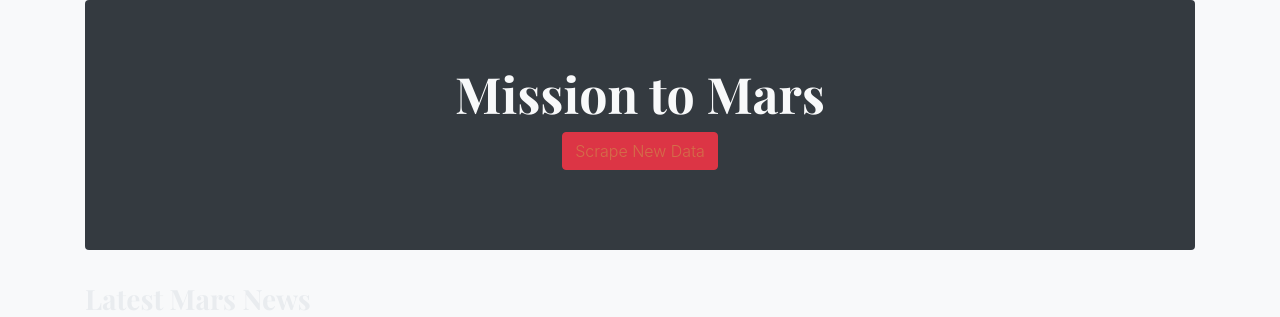
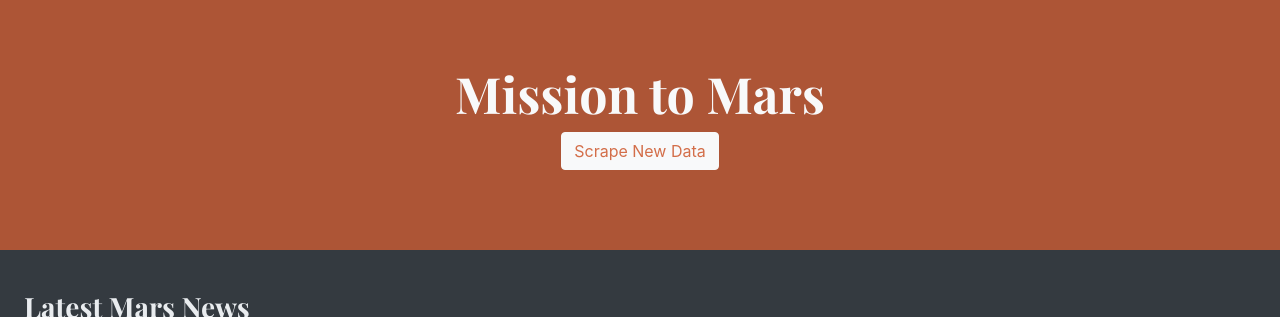
Before and after one commit to neha-nayeem/web-scraping-challenge, a Flask app: template Mission_to_Mars/templates/data.html in a window 1280 px wide. Shown: the top 317 px of the page. Run offline with Flask 2, Linux system fonts and the light colour scheme; the template is opened without the code that fills it, so the values that code supplies are empty; some libraries are stand-ins or nearby versions.

Commit message:
Cleaned up HTML files

```diff
--- a/Mission_to_Mars/templates/data.html
+++ b/Mission_to_Mars/templates/data.html
@@ -5,11 +5,6 @@
     <meta charset="UTF-8">
     <!-- bootstrap's responsive meta tag -->
     <meta name="viewport" content="width=device-width, initial-scale=1, shrink-to-fit=no">
-
-    <!-- Disable caching to use updated CSS file -->
-    <meta http-equiv="Cache-Control" content="no-cache, no-store, must-revalidate" />
-    <meta http-equiv="Pragma" content="no-cache" />
-    <meta http-equiv="Expires" content="0" />
 
     <title>Mission to Mars</title>
 
@@ -25,45 +20,45 @@
 
 </head>
 
-<body class="bg-light">
-    <div class="container">
-        <div class="jumbotron jumbotron-fluid rounded text-center bg-dark">
+<body class="bg-dark">
+    <div class="container-fluid p-0">
+        <div class="jumbotron jumbotron-fluid m-0 text-center bg-mars-red">
             <h1 class="text-light header-font">Mission to Mars</h1>
-            <p><a class="btn btn-danger btn-md font-weight-light" href="/scrape" role="button">Scrape New Data</a></p>
+            <p><a class="btn btn-light btn-md" href="/scrape" role="button">Scrape New Data</a></p>
         </div>
 
-        <div class="row my-3">
+        <div class="row px-4 pt-4 mt-3">
             <div class="col-12">
-                <h3 class="mini-header-font">Latest Mars News</h3>
+                <h3 class="mini-header-font mb-3">Latest Mars News</h3>
                 <h5 class="headline">{{ info.news_title }}</h5>
                 <p class="font-weight-light">{{ info.news_para }}</p>
             </div>
         </div>
 
-        <div class="row mt-3">
+        <div class="row p-4">
             <div class="col-sm-12 col-md-7">
-                <h3 class="mini-header-font">Featured Space Image</h4>
-                    <p class="font-weight-light">{{ info.featuredimage_title }}</p>
-                    <img class="img-fluid" src={{info.featuredimage_url}} alt="Card image cap">
-                    <caption><small>Source: <a target="blank_" href="https://www.jpl.nasa.gov/spaceimages/?search=&category=Mars">jpl.nasa.gov</a></small></caption>
+                <h3 class="mini-header-font mb-3">Featured Space Image</h4>
+                    <p class=" font-weight-light ">{{ info.featuredimage_title }}</p>
+                    <img class="img-fluid " src={{info.featuredimage_url}} alt="Card image cap ">
+                    <caption><small>Source: <a target="blank_ " href="https://www.jpl.nasa.gov/spaceimages/?search=&category=Mars ">jpl.nasa.gov</a></small></caption>
             </div>
 
-            <div class="col-sm-12 col-md-5">
-                <div class="card bg-transparent">
-                    <div class="card-header bg-dark">
-                        <h6 class="text-light m-auto mini-header-font">Mars Weather Information</h6>
+            <div class="col-sm-12 col-md-5 pt-2 ">
+                <div class="card bg-grey-card ">
+                    <div class="card-header bg-mars-red ">
+                        <h6 class="text-light m-auto mini-header-font ">Mars Weather Information</h6>
                     </div>
                     <div class=" card-body ">
-                        <p class="font-weight-light">{{ info.latest_tweet }}</p>
+                        <p class="font-weight-light ">{{ info.latest_tweet }}</p>
                         <caption><small>Source: <a target="blank_ " href="https://twitter.com/marswxreport ">@marswxreport</a></small></caption>
                     </div>
                 </div>
                 <br>
-                <div class="card bg-transparent ">
-                    <div class="card-header bg-dark ">
-                        <h6 class="mini-header text-light m-0 mini-header-font">Mars Planet Profile</h6>
+                <div class="card bg-grey-card ">
+                    <div class="card-header bg-mars-red ">
+                        <h6 class="mini-header text-light m-0 mini-header-font ">Mars Planet Profile</h6>
                     </div>
-                    <div class="card-body table-responsive">
+                    <div class="card-body table-responsive ">
                         {{info.mars_fact_table|safe}}
                         <caption><small>Source: <a href="https://space-facts.com/mars/ ">Space Facts</a></small></caption>
 
@@ -75,20 +70,20 @@
 
         <div class="row mt-5 mb-3 ">
             <div class="col-12 ">
-                <h3 class="text-center mini-header-font">Mars Hemispheres</h3>
+                <h3 class="text-center mini-header-font ">Mars Hemispheres</h3>
             </div>
         </div>
 
         <div class="row ">
             <div class="card-deck mx-auto ">
-                <div class="card " style="width: 24rem; ">
+                <div class="card bg-grey-card" style="width: 24rem; ">
                     <img class="card-img-top img-fluid " src={{info.hemisphere_images[0].img_url}} alt={{info.hemisphere_images[0].title}}>
                     <div class="card-body ">
                         <p class="card-text text-center "><strong>{{info.hemisphere_images[0].title}}</strong></p>
                     </div>
                 </div>
 
-                <div class="card " style="width: 24rem; ">
+                <div class="card bg-grey-card" style="width: 24rem; ">
                     <img class="card-img-top img-fluid " src={{info.hemisphere_images[1].img_url}} alt={{info.hemisphere_images[1].title}}>
                     <div class="card-body ">
                         <p class="card-text text-center "><strong>{{info.hemisphere_images[1].title}}</strong></p>
@@ -98,25 +93,30 @@
 
         </div>
 
-        <div class="row my-4 ">
+        <div class="row mt-2 mb-4">
             <div class="card-deck mx-auto ">
-                <div class="card " style="width: 24rem; ">
+                <div class="card bg-grey-card" style="width: 24rem; ">
                     <img class="card-img-top img-fluid " src={{info.hemisphere_images[2].img_url}} alt={{info.hemisphere_images[2].title}}>
                     <div class="card-body ">
                         <p class="card-text text-center "><strong>{{info.hemisphere_images[2].title}}</strong></p>
                     </div>
                 </div>
 
-                <div class="card " style="width: 24rem; ">
+                <div class="card bg-grey-card" style="width: 24rem; ">
                     <img class="card-img-top img-fluid " src={{info.hemisphere_images[3].img_url}} alt={{info.hemisphere_images[3].title}}>
                     <div class="card-body ">
                         <p class="card-text text-center "><strong>{{info.hemisphere_images[3].title}}</strong></p>
                     </div>
                 </div>
             </div>
+        </div>
 
+        <footer class="bg-mars-red">
+            <div>
+                <p class="text-light text-center p-3 m-0">A <a class="foot-a" href="https://github.com/neha-nayeem/web-scraping-challenge">Web Scraping Project</a> by Neha Nayeem &#169; 2020</p>
+            </div>
 
-        </div>
+        </footer>
         <!-- Bootstrap javascript tags -->
         <!-- jQuery first, then Popper.js, then Bootstrap JS -->
         <script src="https://code.jquery.com/jquery-3.2.1.slim.min.js " integrity="sha384-KJ3o2DKtIkvYIK3UENzmM7KCkRr/rE9/Qpg6aAZGJwFDMVNA/GpGFF93hXpG5KkN " crossorigin="anonymous "></script>
@@ -124,8 +124,6 @@
         <script src="https://maxcdn.bootstrapcdn.com/bootstrap/4.0.0/js/bootstrap.min.js " integrity="sha384-JZR6Spejh4U02d8jOt6vLEHfe/JQGiRRSQQxSfFWpi1MquVdAyjUar5+76PVCmYl " crossorigin="anonymous "></script>
 </body>
 
-<footer class="footer ">
 
-</footer>
 
 </html>
```
Also changed, not shown: Mission_to_Mars/templates/index.html (+9 -14 lines).
